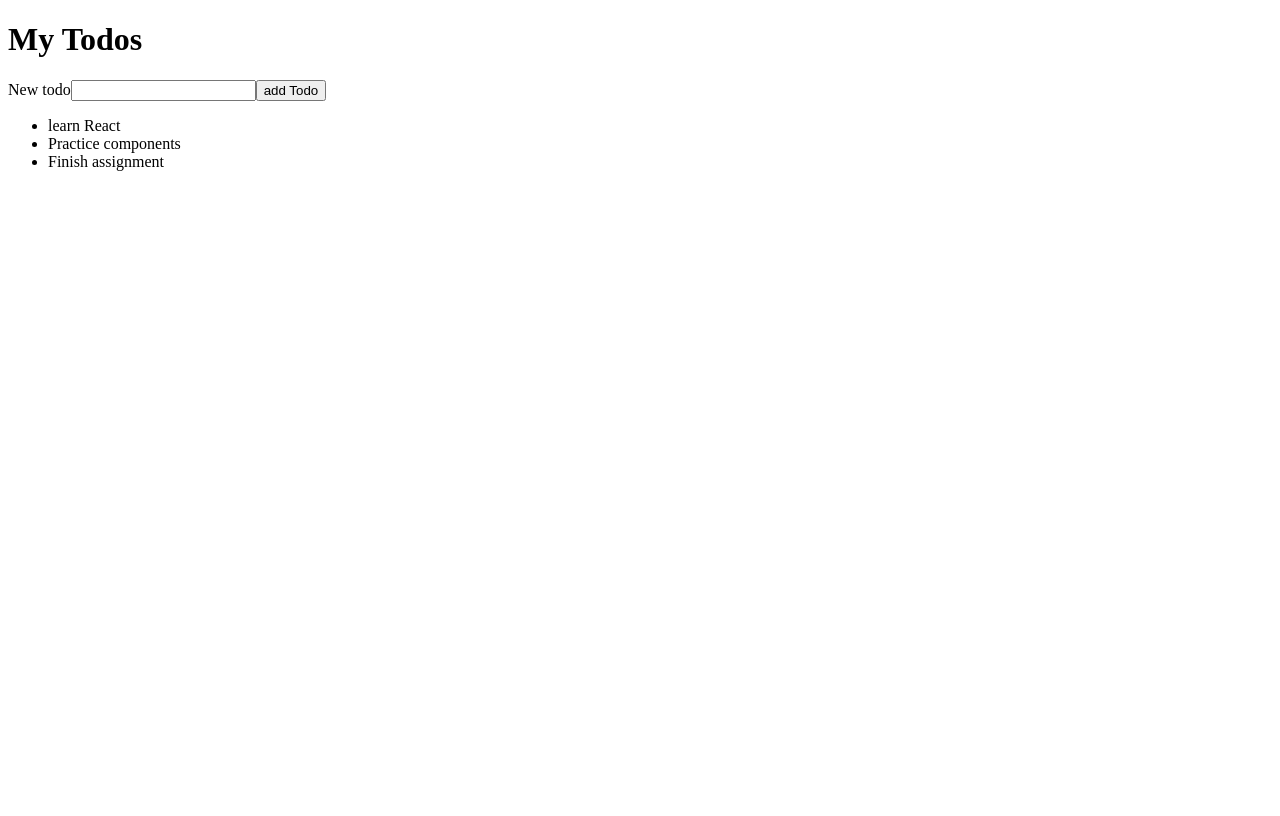
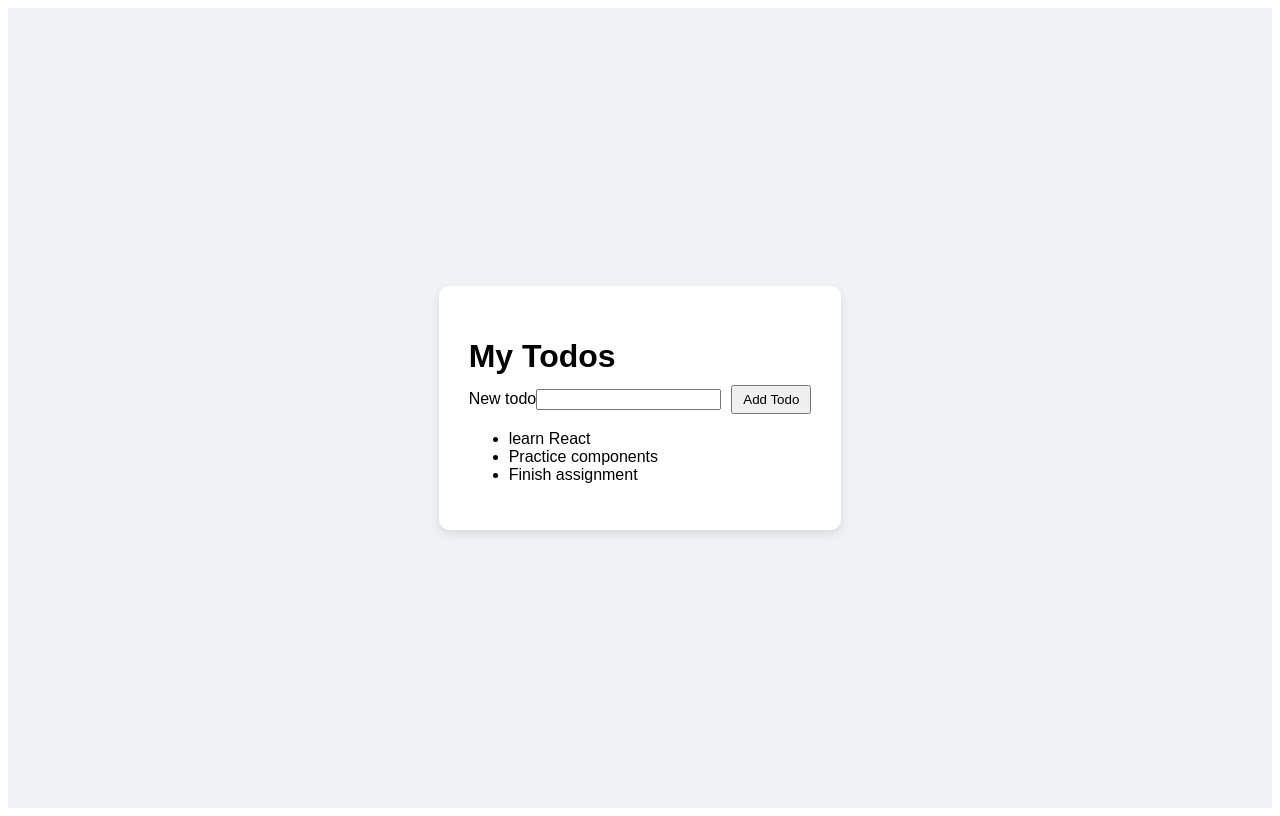
Before and after one commit to mholechissa/React-26-2, a React (Vite) app: page / in a window 1280 px wide. Built offline with nearby package versions, Linux system fonts and the light colour scheme.

Commit message:
Complete lesson 02 exercises 01 todo app

```diff
--- a/src/App.css
+++ b/src/App.css
@@ -0,0 +1,32 @@
+body{
+    font-family:  Arial, sans-serif;
+    h1{
+        margin-bottom: 10px;
+    }
+    form{
+        margin-bottom: 15;
+
+    }
+    input{
+        margin-right: 10px;
+    }
+    Button{
+        padding: 5px 10px;
+    }
+}
+/* Center the whole app */
+
+.app-container {
+    display:  flex;
+    flex-direction: column;
+    align-items: center;
+    justify-content: center;
+    height: 100vh;
+    background : #f0f2f5;
+}
+.app-box {
+background: white;
+padding: 30px;
+border-radius: 10px;
+box-shadow: 0 4px 10px rgba(0,0,0,0.1);
+}
--- a/src/App.jsx
+++ b/src/App.jsx
@@ -1,6 +1,7 @@
-import './App.css'
-import TodoForm from './TodoForm '
-import TodoList from './TodoList '
+import "./App.css";
+import TodoForm from "./TodoForm ";
+import TodoList from "./TodoList ";
+
 function App() {
   const todoList =[
     {id: 1, title: 'review resources'},
@@ -8,12 +9,14 @@ function App() {
     {id: 3, title:'code out app'},
   ]
 return (
-<div>
+<div className="app-container">
+  <div className="app-box">
   <h1>My Todos</h1>
   <TodoForm/>
   <TodoList/>
 
 </div>
+</div>
 )
 }
-export default App
+export default App;
--- a/src/TodoForm .jsx
+++ b/src/TodoForm .jsx
@@ -4,7 +4,7 @@ function TodoForm() {
         <form>
             <label htmlFor="todo">New todo</label>
             <input id="todo" type="text"/>
-            <button type="submit">add Todo</button>
+            <button type="submit">Add Todo</button>
         </form>
     )
 }
```
